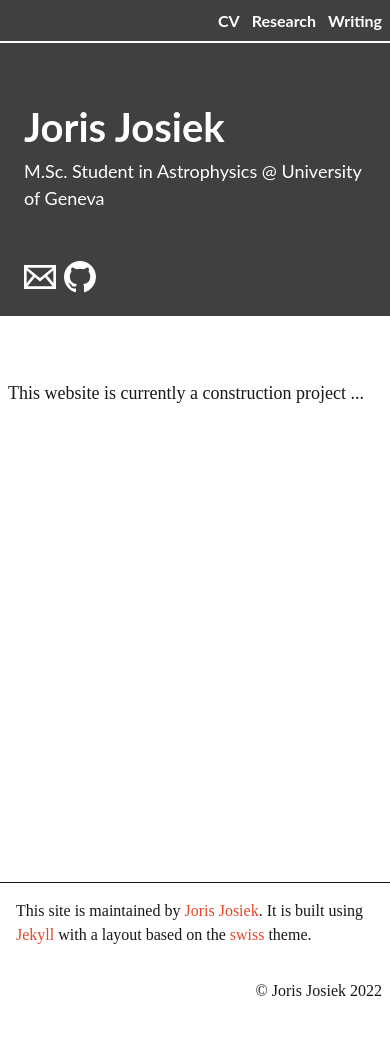
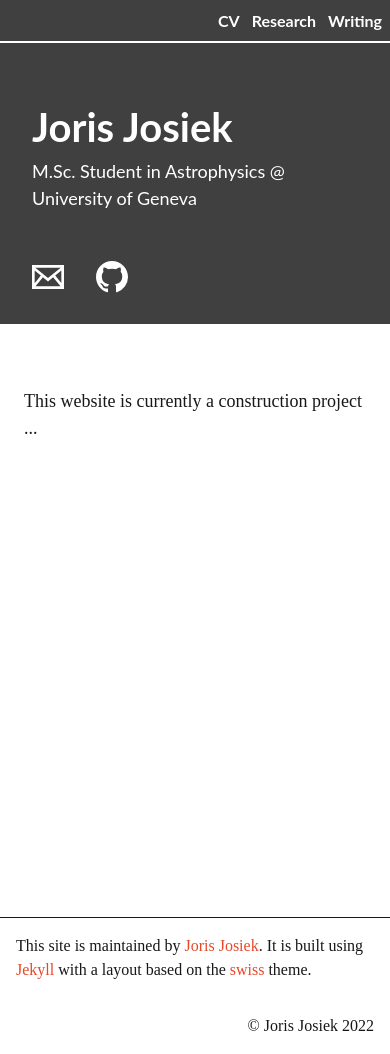
Before and after one commit to JorisJosiek/jorisjosiek.github.io, a Jekyll site: the page built from index.md, in a window 390 px wide. Built offline with Jekyll 4.4.1, drawn with Linux system fonts in a browser that asks for light colours; before the commit the page ends 1019 px from its top, so only the background shows below that.

Commit message:
Adjustments to margins on mobile.

```diff
--- a/_layouts/home.html
+++ b/_layouts/home.html
@@ -30,7 +30,7 @@
                 <div class="inline-block mt-3">
                   {% include email.html %}
                 </div>
-                <div class="inline-block ml-3 mt-3">
+                <div class="inline-block ml-3 mt-3 px-4">
                   {% include github.html %}
                 </div>
               </div>
@@ -41,7 +41,7 @@
         </div>
       </header>
 
-      <p class="prose h4 small-width mt-4 ml-4 mr-4" itemprop="articleBody">
+      <p class="prose h4 small-width mt-4 ml-4 mr-4 px-2" itemprop="articleBody">
 	This website is currently a construction project ...
         <br><br><br><br><br><br><br><br><br><br><br><br><br><br><br><br><br><br>
       </p>
--- a/_sass/_utilities.scss
+++ b/_sass/_utilities.scss
@@ -76,8 +76,8 @@
 
   .px-1 { padding-left: $spacer-mobile; padding-right:  $spacer-mobile }
   .px-2 { padding-left: $spacer-mobile; padding-right:  $spacer-mobile; }
-  .px-3 { padding-left: $spacer-mobile; padding-right:  $spacer-mobile; }
-  .px-4 { padding-left: $spacer-mobile; padding-right:  $spacer-mobile; }
+  .px-3 { padding-left: $spacer-mobile-2; padding-right:  $spacer-mobile-2; }
+  .px-4 { padding-left: $spacer-mobile-2; padding-right:  $spacer-mobile-2; }
 
   .mt-1 { margin-top: $spacer-mobile; }
   .mr-1 { margin-right: $spacer-mobile; }
@@ -90,14 +90,14 @@
   .ml-2 { margin-left: $spacer-mobile; }
 
   .mt-3 { margin-top: $spacer-3; }
-  .mr-3 { margin-right: $spacer-mobile; }
-  .mb-3 { margin-bottom: $spacer-mobile; }
-  .ml-3 { margin-left: $spacer-mobile; }
+  .mr-3 { margin-right: $spacer-mobile-2; }
+  .mb-3 { margin-bottom: $spacer-mobile-2; }
+  .ml-3 { margin-left: $spacer-mobile-2; }
 
   .mt-4 { margin-top: $spacer-4; }
-  .mr-4 { margin-right: $spacer-mobile; }
-  .mb-4 { margin-bottom: $spacer-mobile; }
-  .ml-4 { margin-left: $spacer-mobile; }
+  .mr-4 { margin-right: $spacer-mobile-2; }
+  .mb-4 { margin-bottom: $spacer-mobile-2; }
+  .ml-4 { margin-left: $spacer-mobile-2; }
 
   .mt-5 { margin-top: 48px; }
 }
--- a/_sass/_variables.scss
+++ b/_sass/_variables.scss
@@ -42,3 +42,4 @@ $spacer-3: ($spacer * 4) !default; // 32px
 $spacer-4: ($spacer * 8) !default; // 64px
 
 $spacer-mobile: $spacer !default;
+$spacer-mobile-2: 16px !default;
```
